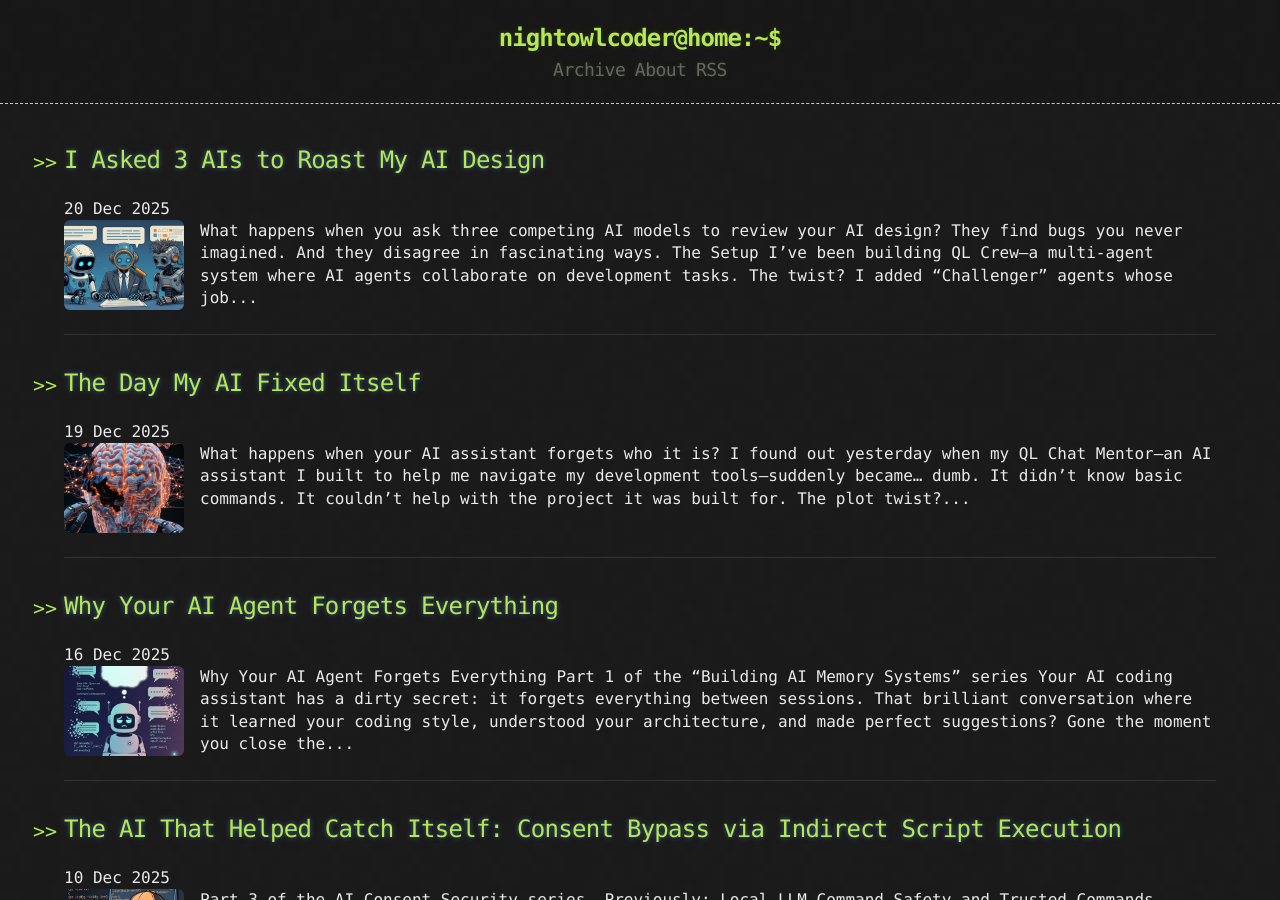
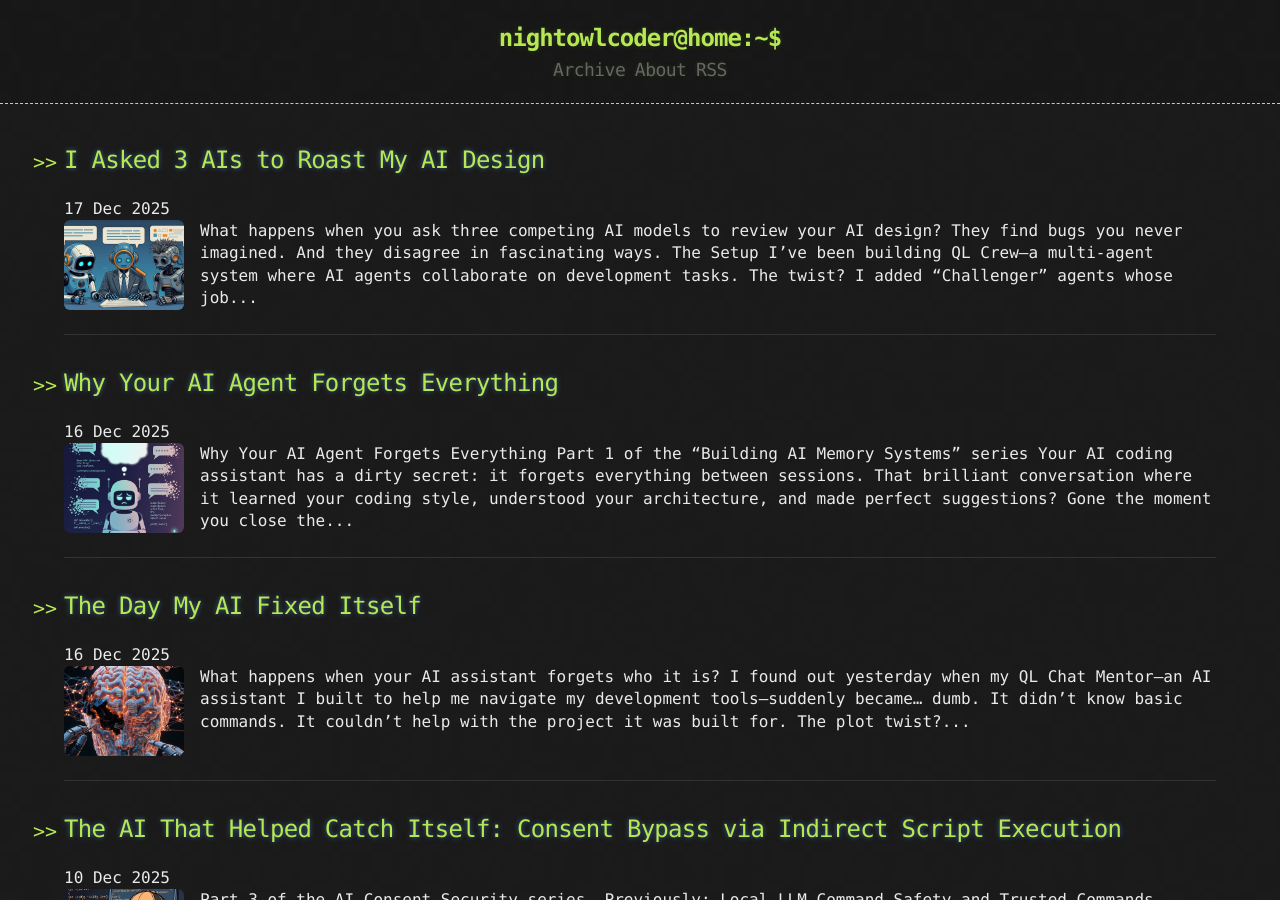
Before and after one commit to NightOwlCoder/NightOwlCoder.github.io, a Jekyll site: the page built from index.html, in a window 1280 px wide and 900 px high. Built offline with Jekyll 4.4.1, drawn with Linux system fonts in a browser that asks for light colours; the list of posts is cut into pages by our own code.

Commit message:
fix: Update post dates to today (Dec 16-17) so Jekyll publishes them

```diff
--- a/_posts/2025-12-19-the-day-my-ai-fixed-itself.md
+++ b/_posts/2025-12-16-the-day-my-ai-fixed-itself.md
@@ -1,10 +1,10 @@
 ---
 layout: post
 title: "The Day My AI Fixed Itself"
-date: 2025-12-19
+date: 2025-12-16
 categories: [ai, debugging, meta]
 tags: [ai-agents, self-healing, python, debugging]
-image: /assets/2025-12-19-ai-fixed-itself.jpg
+image: /assets/2025-12-16-ai-fixed-itself.jpg
 excerpt: "What happens when your AI assistant forgets who it is? Mine diagnosed the bug, proposed a fix, and implemented it—while broken."
 ---
 
--- a/_posts/2025-12-20-i-asked-3-ais-to-roast-my-design.md
+++ b/_posts/2025-12-17-i-asked-3-ais-to-roast-my-design.md
@@ -1,10 +1,10 @@
 ---
 layout: post
 title: "I Asked 3 AIs to Roast My AI Design"
-date: 2025-12-20 10:00:00 -0800
+date: 2025-12-17 10:00:00 -0800
 categories: ai multi-agent design
 tags: [ai-agents, code-review, gemini, gpt, grok, multi-agent, ql-crew-series]
-image: /assets/2025-12-20-ai-roast.jpg
+image: /assets/2025-12-17-ai-roast.jpg
 excerpt: "I designed an AI multi-agent system, then asked Gemini, GPT 5.2, and Grok to tear it apart. Here's what they found."
 ---
 
--- a/_threads/2025-12-19-ai-fixed-itself.txt
+++ b/_threads/2025-12-16-ai-fixed-itself.txt
@@ -45,6 +45,6 @@ Lessons learned:
 2. Test your tools from MULTIPLE directories
 3. Even "broken" AI retains enough reasoning to debug itself
 
-Full story: https://nightowlcoder.github.io/2025/12/19/the-day-my-ai-fixed-itself
+Full story: https://nightowlcoder.github.io/2025/12/16/the-day-my-ai-fixed-itself
 
 #AI #Python #Debugging #BuildInPublic
--- a/_threads/2025-12-20-i-asked-3-ais-to-roast-my-design.txt
+++ b/_threads/2025-12-17-i-asked-3-ais-to-roast-my-design.txt
@@ -64,6 +64,6 @@ Before you ship your next AI system, try this prompt:
 
 "Be critical. Be adversarial. Be my Devil's Advocate. I want friction, not agreement."
 
-Full story + V3 spec: https://nightowlcoder.github.io/2025/12/20/i-asked-3-ais-to-roast-my-design
+Full story + V3 spec: https://nightowlcoder.github.io/2025/12/17/i-asked-3-ais-to-roast-my-design
 
 #AI #MultiAgent #BuildInPublic
```
Also changed, not shown: assets/2025-12-16-ai-fixed-itself.jpg (renamed from assets/2025-12-19-ai-fixed-itself.jpg), assets/2025-12-17-ai-roast.jpg (renamed from assets/2025-12-20-ai-roast.jpg).
